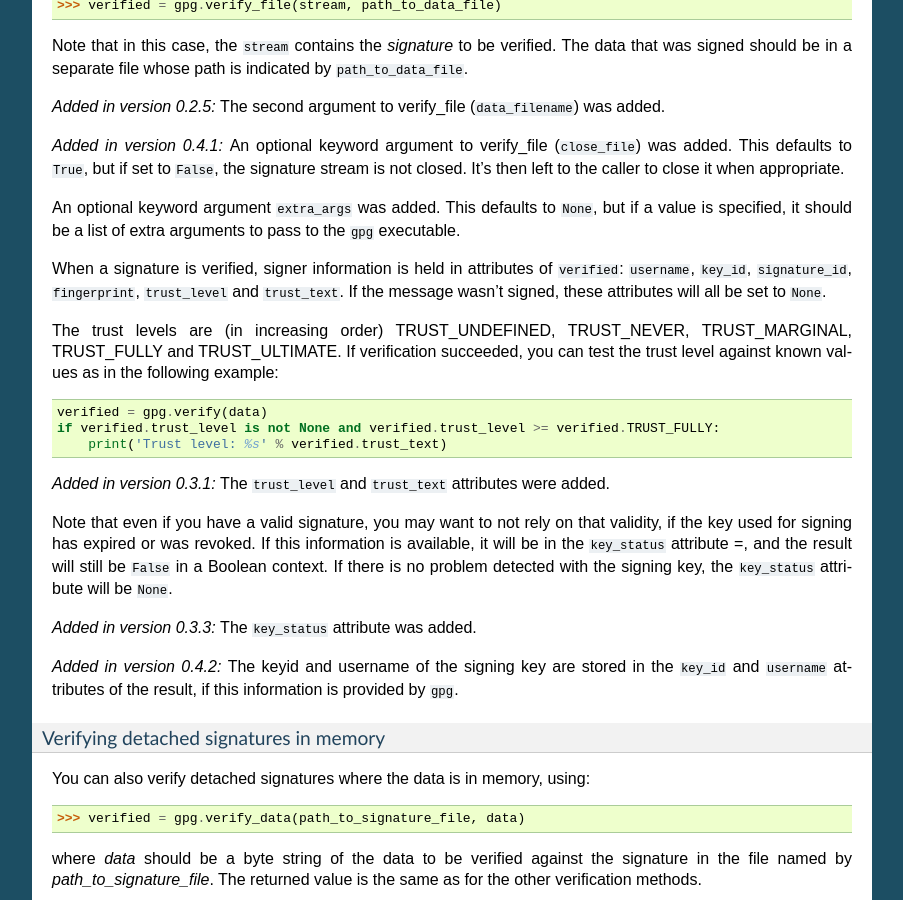
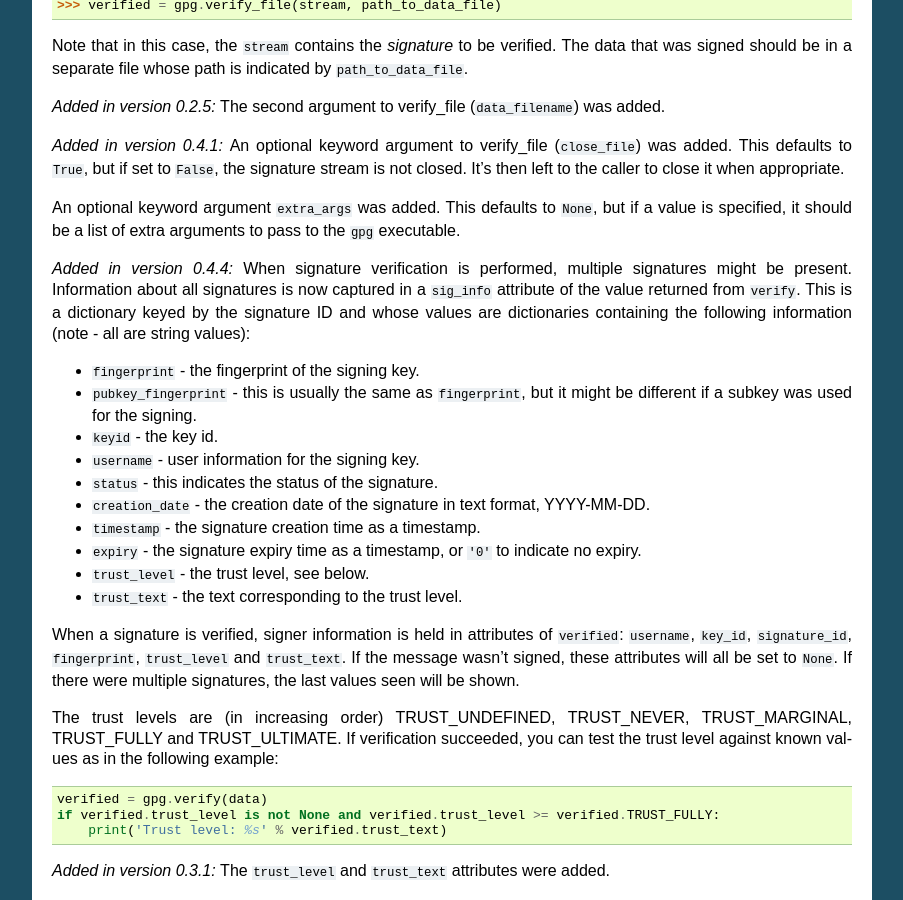
Before and after one commit to vsajip/python-gnupg, a Sphinx documentation site: the page built from docs/index.rst, in a window 1280 px wide and 900 px high, scrolled down 13499 px. Shown: the whole window, without its empty margins (198-1101 px from the left). Built offline with Sphinx 7.4.7, drawn with Linux system fonts in a browser that asks for light colours.

Commit message:
Fixed #21: Collected signature information for multiple signatures when verifying.

```diff
--- a/README.rst
+++ b/README.rst
@@ -86,6 +86,10 @@ Released: Not yet.
 
 * Fixed #111: With GnuPG 2.2.7 or later, provide the fingerprint of a signing
   key for a failed signature verification, if available.
+
+* Fixed #21: For verification where multiple signatures are involved, a
+  mapping of signature_ids to fingerprint, keyid, username, creation date,
+  creation timestamp and expiry timestamp are provided.
 
 
 0.4.3
--- a/docs/index.rst
+++ b/docs/index.rst
@@ -724,10 +724,35 @@ The data that was signed should be in a separate file whose path is indicated by
    but if a value is specified, it should be a list of extra arguments to pass to
    the ``gpg`` executable.
 
-When a signature is verified, signer information is held in attributes of ``verified``: ``username``, ``key_id``, ``signature_id``,
-``fingerprint``, ``trust_level`` and ``trust_text``. If the message wasn't signed, these attributes will all be set to ``None``.
+.. versionadded:: 0.4.4
+   When signature verification is performed, multiple signatures might be present.
+   Information about all signatures is now captured in a ``sig_info`` attribute
+   of the value returned from ``verify``. This is a dictionary keyed by the
+   signature ID and whose values are dictionaries containing the following
+   information (note - all are string values):
 
-The trust levels are (in increasing order) TRUST_UNDEFINED, TRUST_NEVER, TRUST_MARGINAL, TRUST_FULLY and TRUST_ULTIMATE. If verification succeeded,
+   * ``fingerprint`` - the fingerprint of the signing key.
+   * ``pubkey_fingerprint`` - this is usually the same as ``fingerprint``, but
+     it might be different if a subkey was used for the signing.
+   * ``keyid`` - the key id.
+   * ``username`` - user information for the signing key.
+   * ``status`` - this indicates the status of the signature.
+   * ``creation_date`` - the creation date of the signature in text format,
+     YYYY-MM-DD.
+   * ``timestamp`` - the signature creation time as a timestamp.
+   * ``expiry`` - the signature expiry time as a timestamp, or ``'0'`` to
+     indicate no expiry.
+   * ``trust_level`` - the trust level, see below.
+   * ``trust_text`` - the text corresponding to the trust level.
+
+When a signature is verified, signer information is held in attributes of
+``verified``: ``username``, ``key_id``, ``signature_id``, ``fingerprint``,
+``trust_level`` and ``trust_text``. If the message wasn't signed, these
+attributes will all be set to ``None``. If there were multiple signatures, the
+last values seen will be shown.
+
+The trust levels are (in increasing order) TRUST_UNDEFINED, TRUST_NEVER,
+TRUST_MARGINAL, TRUST_FULLY and TRUST_ULTIMATE. If verification succeeded,
 you can test the trust level against known values as in the following example::
 
     verified = gpg.verify(data)
```
Also changed, not shown: gnupg.py (+31 -2 lines).
